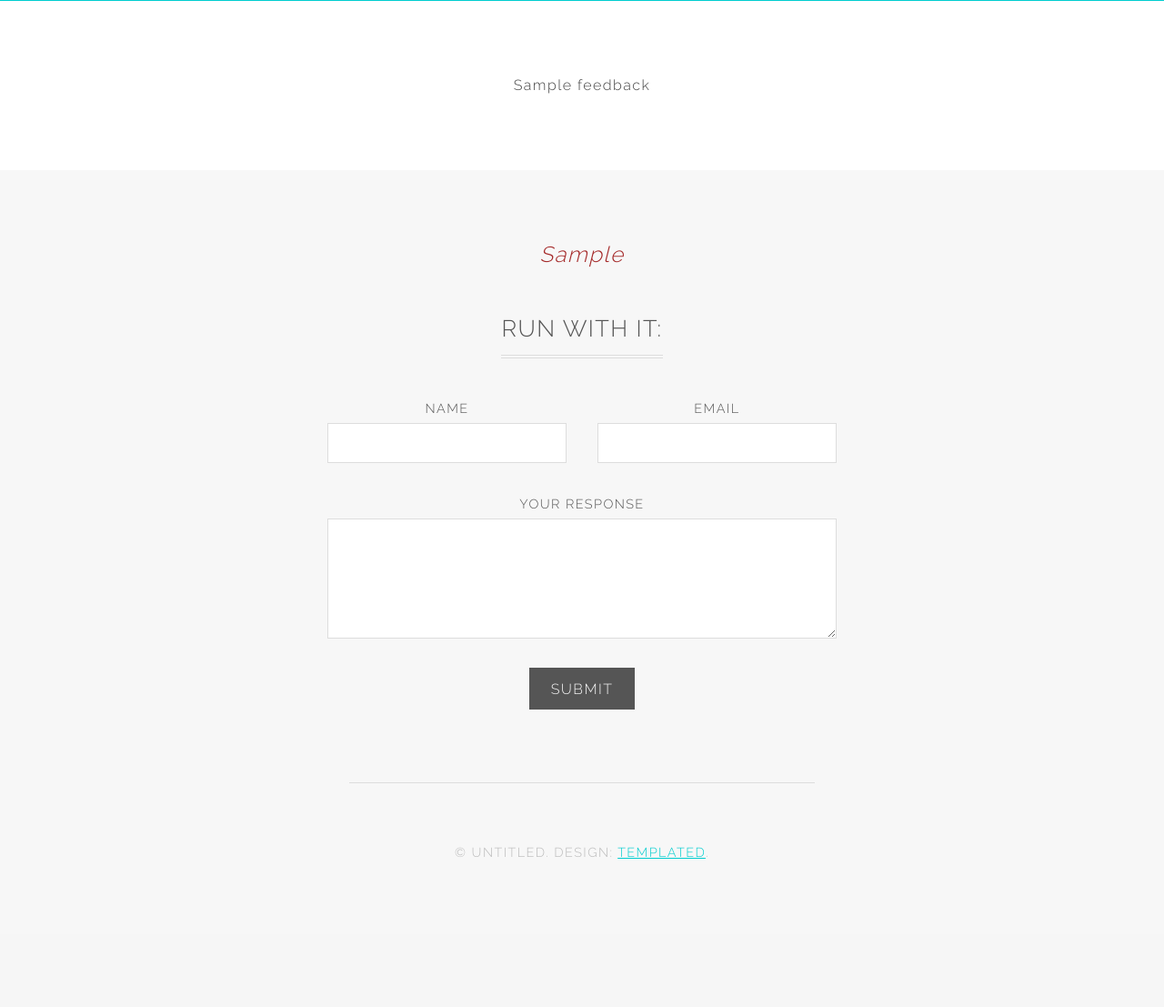
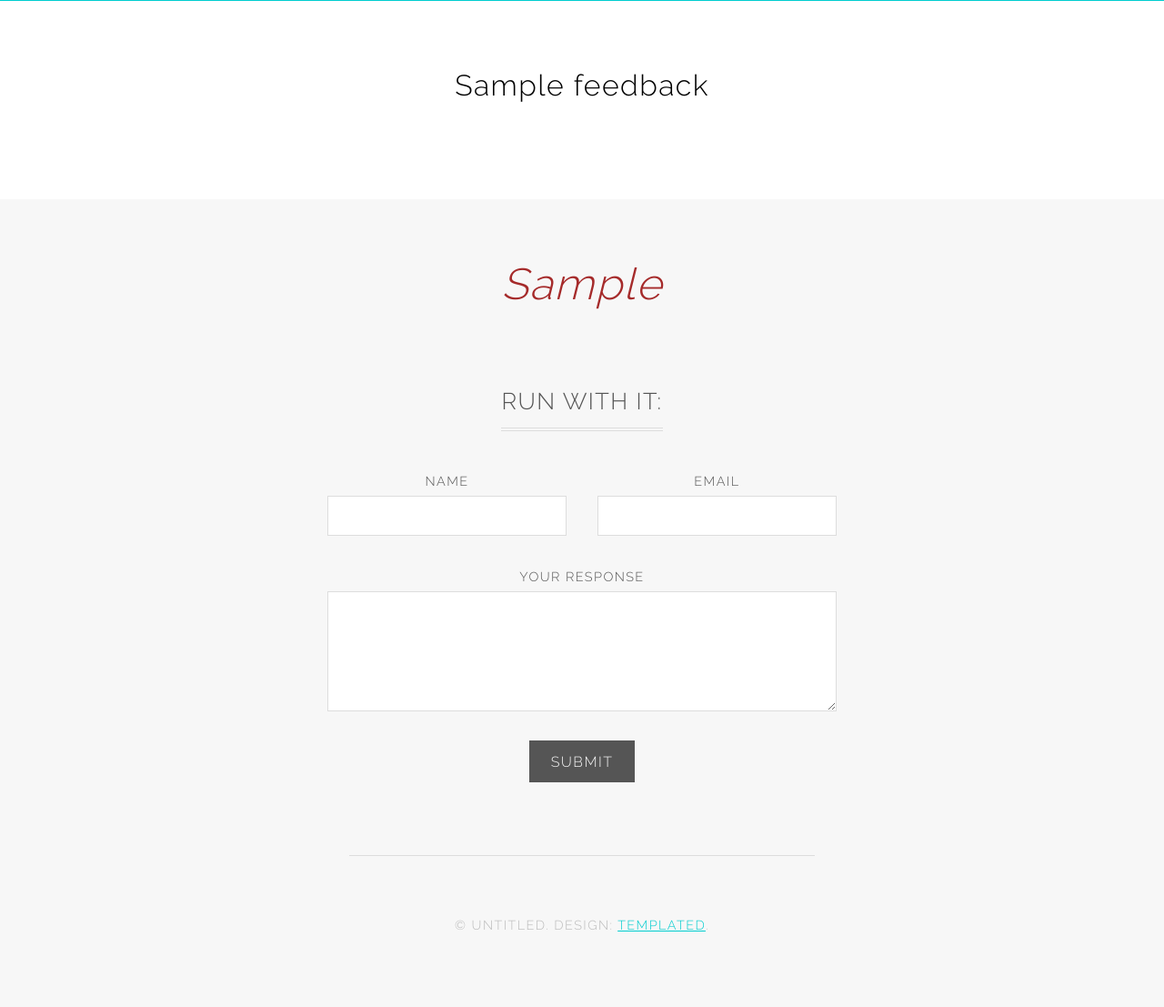
Before and after one commit to ander265/prouster-AI-Writing-Aid, a Flask app: template templates/index.html in a window 1280 px wide. Shown: the part 509-1616 px from the top of the page at 91% size. Before the commit the page ends 1453 px from the top, so only its background shows below. Run offline with Flask 2, Linux system fonts and the light colour scheme; the template is opened without the code that fills it: most values are stand-ins (such as "Sample title", 1, 10 or a date in 2020); parts of the project's set-up code (start-up, migrations or seed data) failed here and were passed over.

Commit message:
increase font sizes

```diff
--- a/templates/index.html
+++ b/templates/index.html
@@ -31,11 +31,13 @@
 				</ul> -->
 			</section>
 			<section id="zero" class="wrapper special">
-			<p>{{feedback}}</p>
+				<font size="6" color="black">
+					<p>{{feedback}}</p>
+				</font>
 			</section>
 		<!-- One -->
 			<section id="one" class="wrapper style2 special">
-					<font size="5" color="brown">
+					<font size="7" color="brown">
 						<i>
 							<p>{{neural_network_output}}</p>
 						</i>
```
